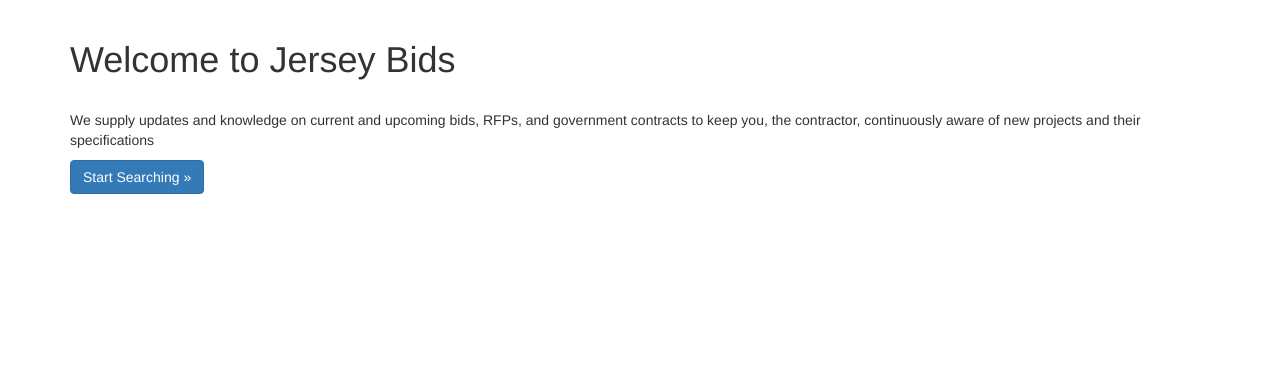
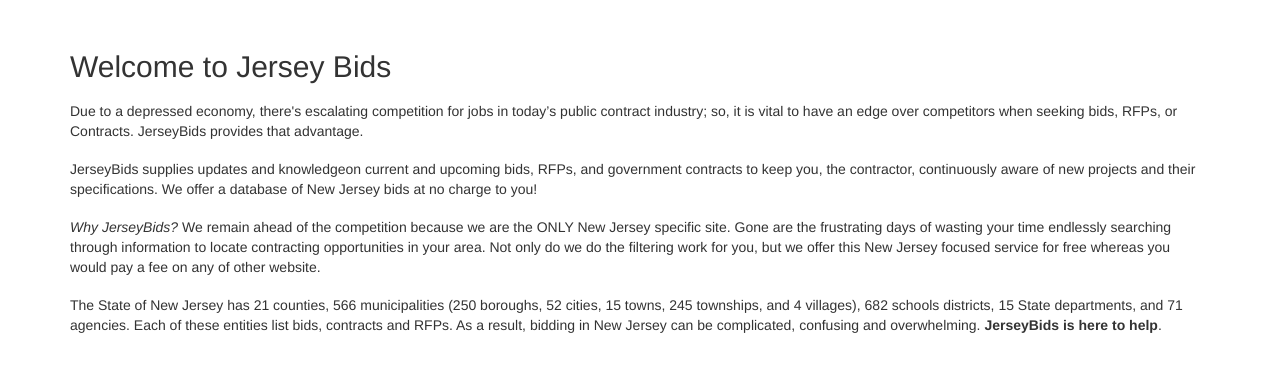
Before and after one commit to joepetrini/bidmanager, a Django app: template bidmanager/templates/bids/home.html in a window 1280 px wide. Shown: the part 133-505 px from the top of the page. Run offline with Django 3.2, Linux system fonts and the light colour scheme; the template is opened without the code that fills it, so the values that code supplies are empty; some libraries are stand-ins or nearby versions.

Commit message:
Updated homepage message

```diff
--- a/bidmanager/templates/bids/home.html
+++ b/bidmanager/templates/bids/home.html
@@ -1,11 +1,22 @@
 {% extends 'base.html' %}
 
 {% block content %}
-<div class="hero-unit">
-    <h1>Welcome to Jersey Bids</h1>
-    <br/>
-    <p>We supply updates and knowledge on current and upcoming bids, RFPs, and government contracts to keep you, the contractor, continuously aware of new projects and their specifications</p>
-    <p><a href="/search" class="btn btn-primary btn-large">Start Searching &raquo;</a></p>
+<div class="hero-unit" style="padding-top:10px">
+    <h2>Welcome to Jersey Bids</h2>
+    <!--<p>We supply updates and knowledge on current and upcoming bids, RFPs, and government contracts to keep you, the contractor, continuously aware of new projects and their specifications</p>
+    <p><a href="/search" class="btn btn-primary btn-large">Start Searching &raquo;</a></p>-->
+	<div style="margin-top:18px">
+	Due to a depressed economy, there's escalating competition for jobs in today’s public contract industry; so, it is vital to have an edge over competitors when seeking bids, RFPs, or Contracts.  JerseyBids provides that advantage.
+	</div>
+	<div style="margin-top:18px">
+	JerseyBids supplies updates and knowledgeon current and upcoming bids, RFPs, and government contracts to keep you, the contractor, continuously aware of new projects and their specifications. We offer a database of New Jersey bids at no charge to you!
+	</div>
+	<div style="margin-top:18px">
+	<i>Why JerseyBids?</i>  We remain ahead of the competition because we are the ONLY New Jersey specific site.  Gone are the frustrating days of wasting your time endlessly searching through information to locate contracting opportunities in your area.  Not only do we do the filtering work for you, but we offer this New Jersey focused service for free whereas you would pay a fee on any of other website.
+	</div>
+	<div style="margin-top:18px">
+	The State of New Jersey has 21 counties, 566 municipalities (250 boroughs, 52 cities, 15 towns, 245 townships, and 4 villages), 682 schools districts, 15 State departments, and 71 agencies.  Each of these entities list bids, contracts and RFPs.  As a result, bidding in New Jersey can be complicated, confusing and overwhelming.  <b>JerseyBids is here to help</b>.
+	</div>
 </div>
 
 {% endblock %}
```
